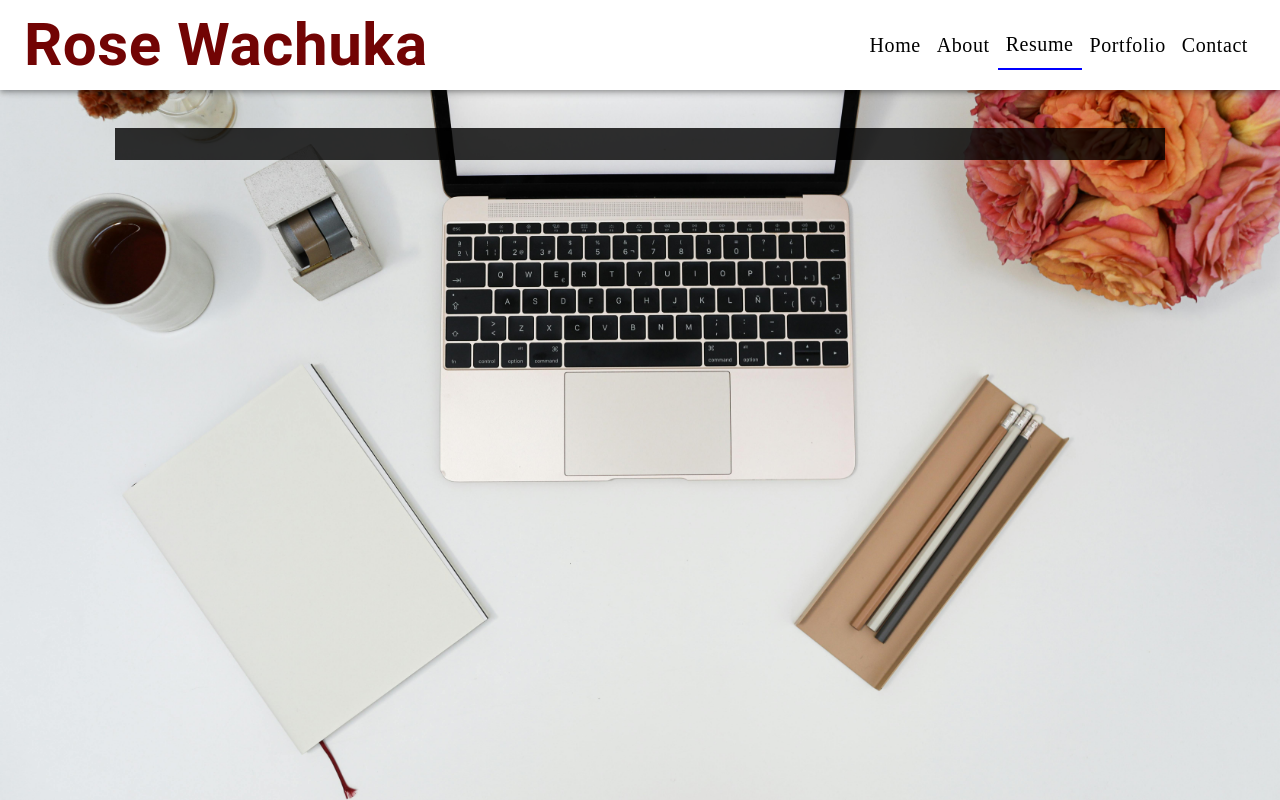
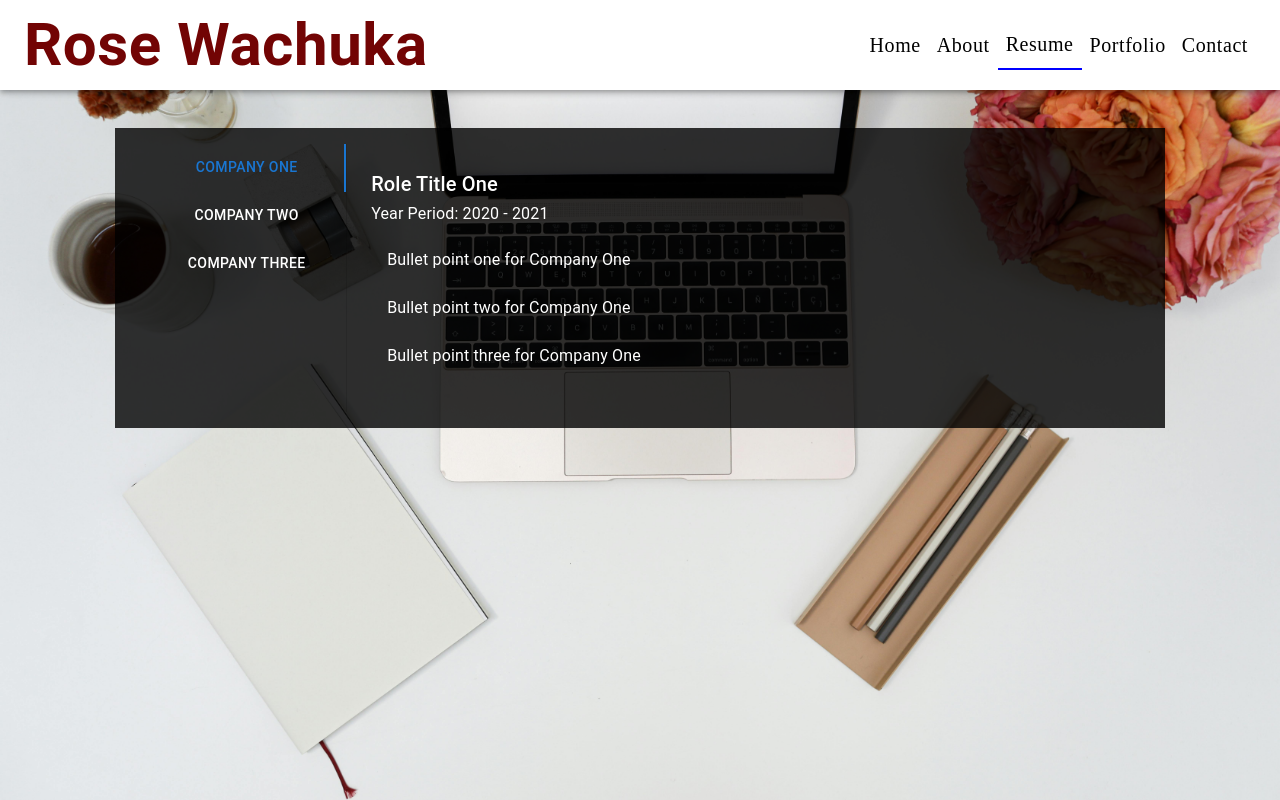
Before and after one commit to ro61zzy/myportfolio, a Next.js app: page /resume in a window 1280 px wide. Built offline with nearby package versions, Linux system fonts and the light colour scheme.

Commit message:
Feature: experience/resume page

```diff
--- a/src/app/resume/page.tsx
+++ b/src/app/resume/page.tsx
@@ -1,3 +1,4 @@
+import Experience from "@/components/Experience";
 import { Box } from "@mui/material";
 import React from "react";
 
@@ -19,7 +20,9 @@ const Resume = () => {
           padding: "1rem 2rem",
           width: "100%",
         }}
-      ></Box>
+      >
+        <Experience />
+      </Box>
     </Box>
   );
 };
--- /dev/null
+++ b/src/components/Experience.tsx
@@ -0,0 +1,115 @@
+"use client"
+
+import * as React from 'react';
+import Tabs from '@mui/material/Tabs';
+import Tab from '@mui/material/Tab';
+import Typography from '@mui/material/Typography';
+import Box from '@mui/material/Box';
+import List from '@mui/material/List';
+import ListItem from '@mui/material/ListItem';
+import ListItemText from '@mui/material/ListItemText';
+
+interface TabPanelProps {
+  children?: React.ReactNode;
+  index: number;
+  value: number;
+}
+
+function TabPanel(props: TabPanelProps) {
+  const { children, value, index, ...other } = props;
+
+  return (
+    <div
+      role="tabpanel"
+      hidden={value !== index}
+      id={`vertical-tabpanel-${index}`}
+      aria-labelledby={`vertical-tab-${index}`}
+      {...other}
+    >
+      {value === index && (
+        <Box sx={{ p: 3 }}>
+          {children}
+        </Box>
+      )}
+    </div>
+  );
+}
+
+function a11yProps(index: number) {
+  return {
+    id: `vertical-tab-${index}`,
+    'aria-controls': `vertical-tabpanel-${index}`,
+  };
+}
+
+export default function VerticalTabs() {
+  const [value, setValue] = React.useState(0);
+
+  const handleChange = (event: React.SyntheticEvent, newValue: number) => {
+    setValue(newValue);
+  };
+
+  return (
+    <Box
+    sx={{ flexGrow: 1, display: 'flex', height: 'auto', minHeight: 224 }}
+  >
+    <Tabs
+      orientation="vertical"
+      variant="scrollable"
+      value={value}
+      onChange={handleChange}
+      aria-label="Vertical tabs example"
+      sx={{ borderRight: 1, borderColor: 'divider', minWidth: '200px', color: 'white' }}
+    >
+      <Tab label="Company One" {...a11yProps(0)} sx={{ color: 'white' }} />
+      <Tab label="Company Two" {...a11yProps(1)} sx={{ color: 'white' }} />
+      <Tab label="Company Three" {...a11yProps(2)} sx={{ color: 'white' }} />
+    </Tabs>
+    <TabPanel value={value} index={0}>
+      <Typography variant="h6" sx={{ color: 'white' }}>Role Title One</Typography>
+      <Typography variant="subtitle1" sx={{ color: 'white' }}>Year Period: 2020 - 2021</Typography>
+      <List>
+        <ListItem>
+          <ListItemText primary="Bullet point one for Company One" primaryTypographyProps={{ style: { color: 'white' } }} />
+        </ListItem>
+        <ListItem>
+          <ListItemText primary="Bullet point two for Company One" primaryTypographyProps={{ style: { color: 'white' } }} />
+        </ListItem>
+        <ListItem>
+          <ListItemText primary="Bullet point three for Company One" primaryTypographyProps={{ style: { color: 'white' } }} />
+        </ListItem>
+      </List>
+    </TabPanel>
+    <TabPanel value={value} index={1}>
+      <Typography variant="h6" sx={{ color: 'white' }}>Role Title Two</Typography>
+      <Typography variant="subtitle1" sx={{ color: 'white' }}>Year Period: 2021 - 2022</Typography>
+      <List>
+        <ListItem>
+          <ListItemText primary="Bullet point one for Company Two" primaryTypographyProps={{ style: { color: 'white' } }} />
+        </ListItem>
+        <ListItem>
+          <ListItemText primary="Bullet point two for Company Two" primaryTypographyProps={{ style: { color: 'white' } }} />
+        </ListItem>
+        <ListItem>
+          <ListItemText primary="Bullet point three for Company Two" primaryTypographyProps={{ style: { color: 'white' } }} />
+        </ListItem>
+      </List>
+    </TabPanel>
+    <TabPanel value={value} index={2}>
+      <Typography variant="h6" sx={{ color: 'white' }}>Role Title Three</Typography>
+      <Typography variant="subtitle1" sx={{ color: 'white' }}>Year Period: 2022 - 2023</Typography>
+      <List>
+        <ListItem>
+          <ListItemText primary="Bullet point one for Company Three" primaryTypographyProps={{ style: { color: 'white' } }} />
+        </ListItem>
+        <ListItem>
+          <ListItemText primary="Bullet point two for Company Three" primaryTypographyProps={{ style: { color: 'white' } }} />
+        </ListItem>
+        <ListItem>
+          <ListItemText primary="Bullet point three for Company Three" primaryTypographyProps={{ style: { color: 'white' } }} />
+        </ListItem>
+      </List>
+    </TabPanel>
+  </Box>
+
+  )}
```
